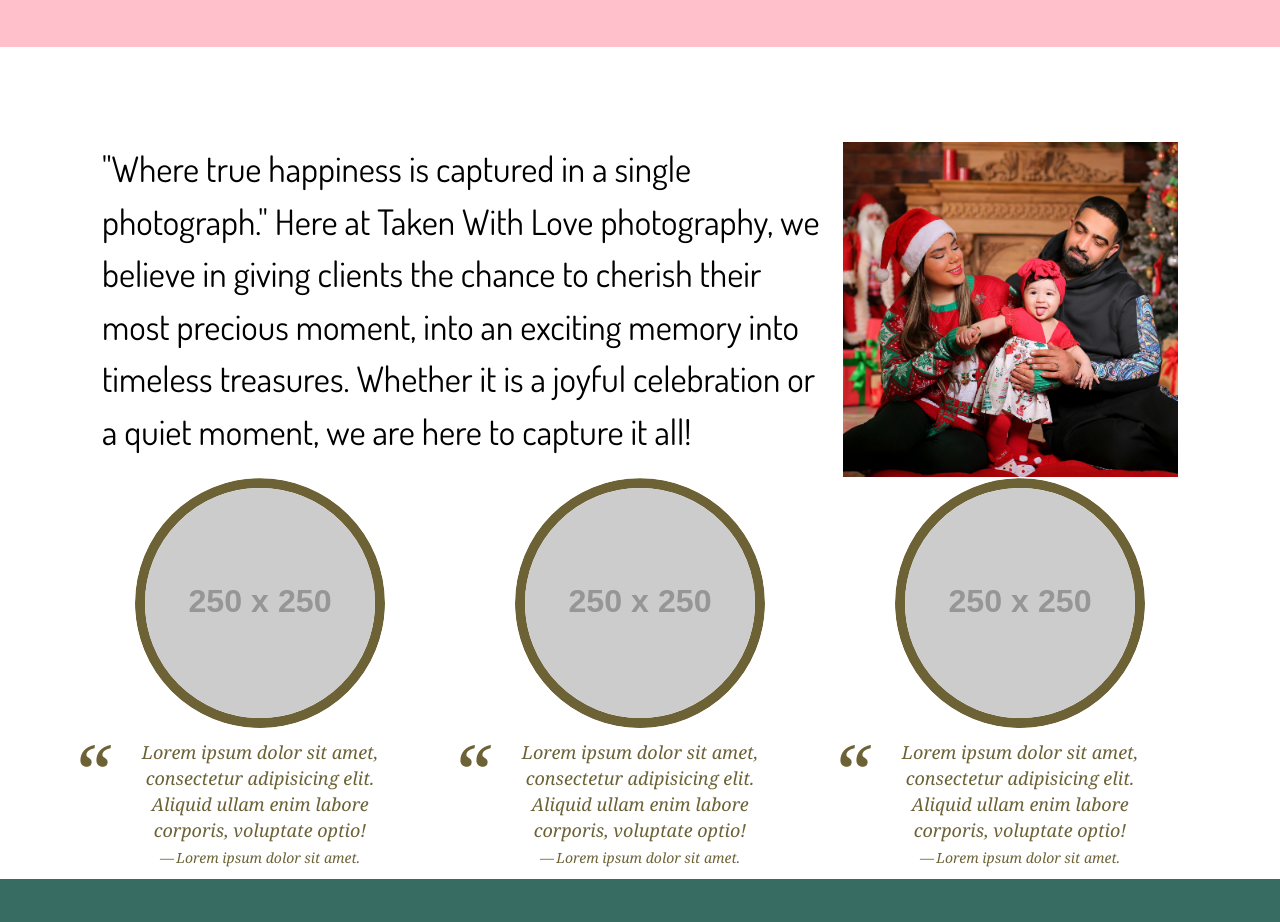
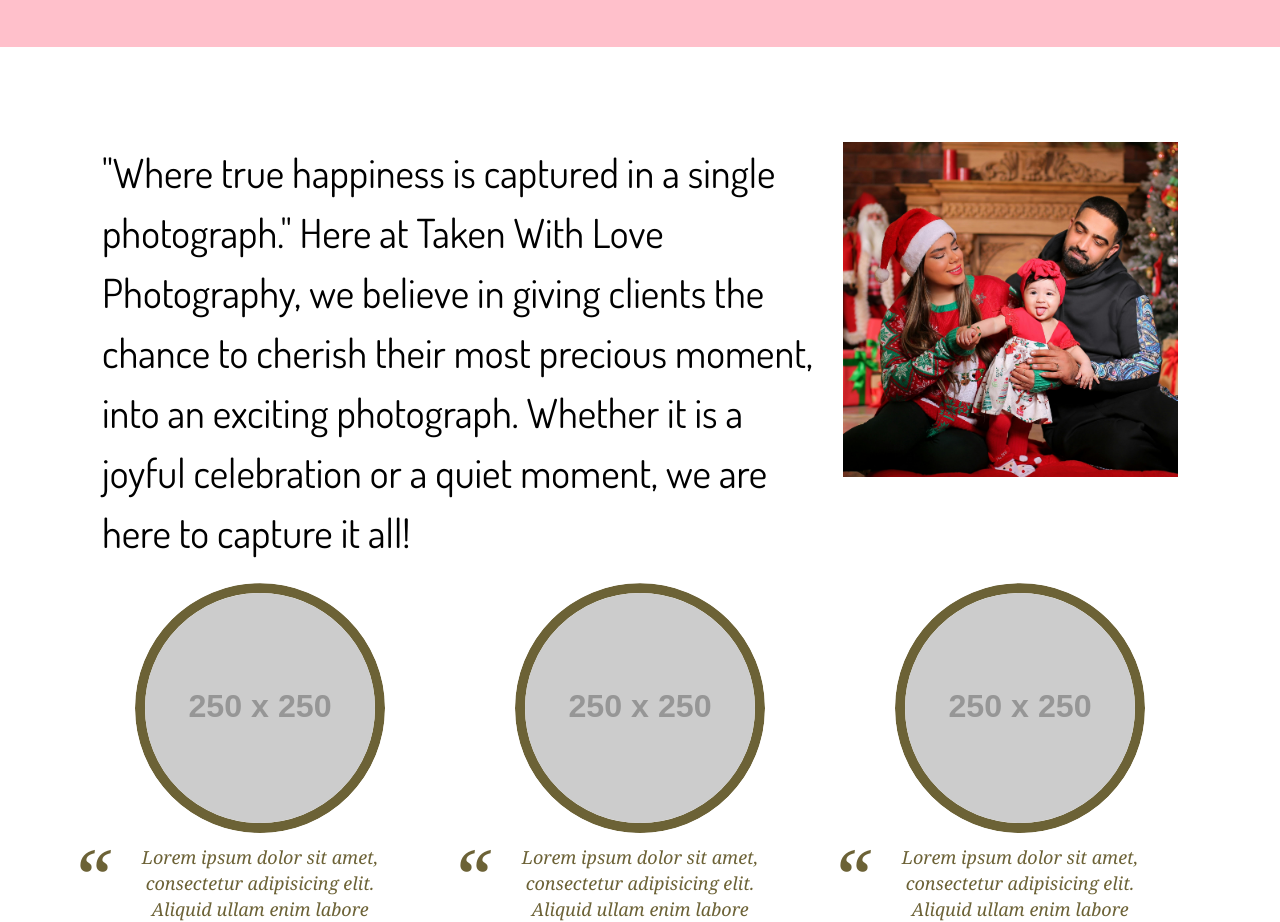
Before and after one commit to gygarcia06/Spring-2025, a plain HTML site: page index.html in a window 1280 px wide. Shown: the part 913-1835 px from the top of the page. Drawn offline with nearby package versions, Linux system fonts and the light colour scheme; placeholder pictures from the web are drawn by us.

Commit message:
paragraph

```diff
--- a/index.html
+++ b/index.html
@@ -114,9 +114,9 @@
       <div class="container">
         <div class="row">
           <div class="col-12 paragraph-one">
-            <p style="color: rgb(0, 0, 0); font-family: Verdana, Geneva, Tahoma, sans-serif; padding: 20px; font-size: 35px">
+            <p style="color: rgb(0, 0, 0); font-family: Verdana, Geneva, Tahoma, sans-serif; padding: 20px; font-size: 40px">
               <img src="images/square/Paragraph-One.jpg" class="paragraph-one-img" alt="Photography Image" />
-              "Where true happiness is captured in a single photograph." Here at Taken With Love photography, we believe in giving clients the chance to cherish their most precious moment, into an exciting memory into timeless treasures. Whether it is a joyful celebration or a quiet moment, we are here to capture it all!
+              "Where true happiness is captured in a single photograph." Here at Taken With Love Photography, we believe in giving clients the chance to cherish their most precious moment, into an exciting photograph. Whether it is a joyful celebration or a quiet moment, we are here to capture it all!
             </p>
           </div>
         </div>
```
